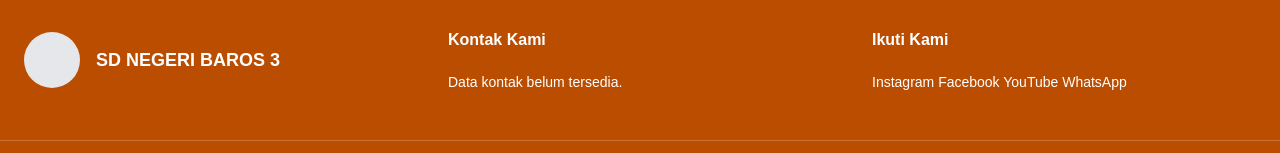
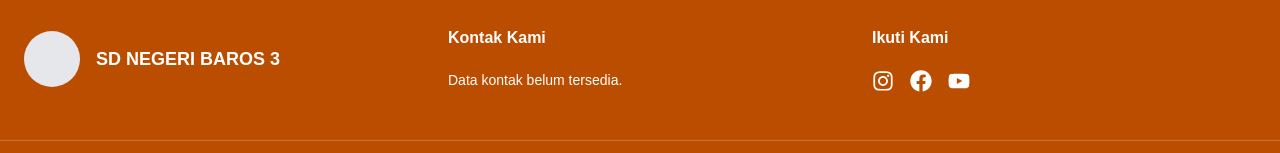
Before and after one commit to iPixell/school-profile-react, a React (Vite) app: page /profil-sekolah in a window 1280 px wide. Shown: the part 619-772 px from the top of the page. Built offline with nearby package versions, Linux system fonts and the light colour scheme; no server answers.

Commit message:
feat: add sosmef icons & bisa fi navigatr kbgsng ke url nya

```diff
--- a/package.json
+++ b/package.json
@@ -14,6 +14,7 @@
     "lucide-react": "^1.48.0",
     "react": "^19.2.8",
     "react-dom": "^19.2.8",
+    "react-icons": "^5.7.0",
     "react-router-dom": "^7.18.4",
     "tailwindcss": "^4.3.3"
   },
--- a/src/components/Footer.tsx
+++ b/src/components/Footer.tsx
@@ -1,6 +1,11 @@
 import React, { useEffect, useState } from 'react';
 import { MapPin, Phone, Mail } from "lucide-react";
+import { FaInstagram, FaFacebook, FaYoutube } from "react-icons/fa";
 import { getContacts, type Contact } from "../services/contact.service";
+import {
+ getSocialMedias,
+ type SocialMedia,
+} from "../services/socialMedia.service";
 import {
  getSchoolProfile,
  type SchoolProfile,
@@ -9,6 +14,7 @@ import {
 function Footer() {
  const [contact, setContact] = useState<Contact | null>(null);
  const [schoolProfile, setSchoolProfile] = useState<SchoolProfile | null>(null);
+ const [socialMedias, setSocialMedias] = useState<SocialMedia[]>([]);
 
  useEffect(() => {
   async function loadData() {
@@ -24,6 +30,13 @@ function Footer() {
     setSchoolProfile(schoolProfileResponse.data);
    } catch (error) {
     console.error("Gagal mengambil profil sekolah:", error);
+   }
+
+   try {
+    const socialMediaResponse = await getSocialMedias();
+    setSocialMedias(socialMediaResponse.data);
+   } catch (error) {
+    console.error("Gagal mengambil data media sosial:", error);
    }
   }
 
@@ -83,8 +96,45 @@ function Footer() {
     <div>
      <h3 className="mb-5 text-base font-bold">Ikuti Kami</h3>
 
-     <div className="flex gap-4 text-sm">
-      Instagram Facebook YouTube WhatsApp
+     <div className="flex items-center gap-4">
+      <a
+       href={
+        socialMedias.find((item) => item.platform.toLowerCase() === "instagram")
+         ?.url || "#"
+       }
+       target="_blank"
+       rel="noopener noreferrer"
+       aria-label="Instagram"
+       className="transition-opacity hover:opacity-70"
+      >
+       <FaInstagram size={22} />
+      </a>
+
+      <a
+       href={
+        socialMedias.find((item) => item.platform.toLowerCase() === "facebook")
+         ?.url || "#"
+       }
+       target="_blank"
+       rel="noopener noreferrer"
+       aria-label="Facebook"
+       className="transition-opacity hover:opacity-70"
+      >
+       <FaFacebook size={22} />
+      </a>
+
+      <a
+       href={
+        socialMedias.find((item) => item.platform.toLowerCase() === "youtube")
+         ?.url || "#"
+       }
+       target="_blank"
+       rel="noopener noreferrer"
+       aria-label="YouTube"
+       className="transition-opacity hover:opacity-70"
+      >
+       <FaYoutube size={22} />
+      </a>
      </div>
     </div>
    </div>
@@ -97,3 +147,4 @@ function Footer() {
 }
 
 export default Footer;
+Footer;
```
Also changed, not shown: 1 other file (tests, documents, lock files or other folders).
